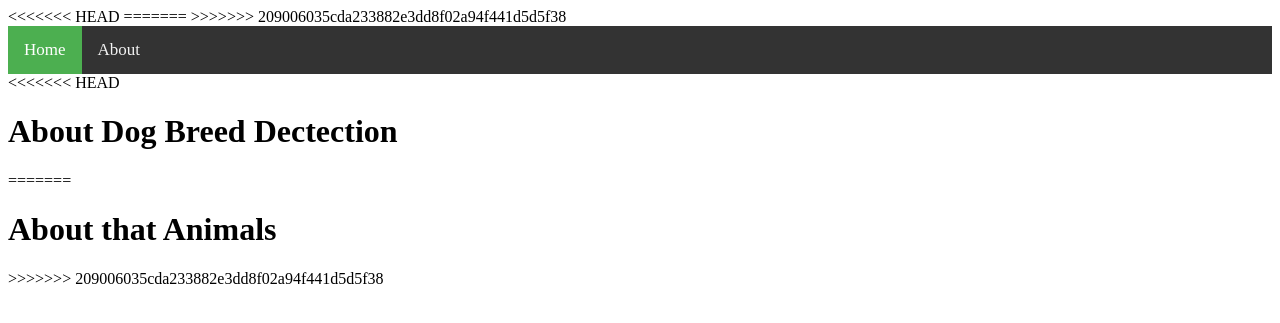
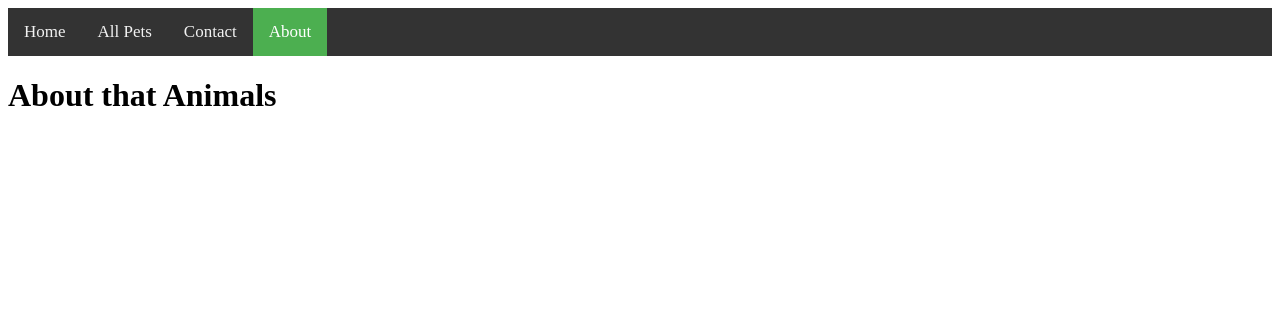
Before and after one commit to katelynburke/dog_breed_detection, a Flask app: page /about in a window 1280 px wide. Shown: the top 323 px of the page. Run offline with Flask 2, Linux system fonts and the light colour scheme; some libraries are stand-ins or nearby versions.

Commit message:
Nav bar on all pages

```diff
--- a/templates/about.html
+++ b/templates/about.html
@@ -2,11 +2,7 @@
 <html lang="en">
 <head>
     <meta charset="utf-8">
-<<<<<<< HEAD
-    <title>Dog Breed Detection</title>
-=======
     <title>Animal Identification</title>
->>>>>>> 209006035cda233882e3dd8f02a94f441d5d5f38
     <!-- Link and Script for Bootstrap -->
     <meta name="viewport" content="width=device-width, initial-scale=1">
     <script src="https://code.jquery.com/jquery-3.3.1.slim.min.js" integrity="sha384-q8i/X+965DzO0rT7abK41JStQIAqVgRVzpbzo5smXKp4YfRvH+8abtTE1Pi6jizo" crossorigin="anonymous"></script>
@@ -17,21 +13,16 @@
 </head>
 
 <body>
-    <nav>
-
         <div class="topnav">
-            <a class="active" href="{{ url_for('.upload') }}">Home</a>
-            <a href="{{ url_for('.About') }}">About</a>
-          </div>
-    </nav>
+                <a href="/">Home</a>
+                <a href="#allpets">All Pets</a>
+                <a href="#contact">Contact</a>
+                <a class="active" href="/about">About</a>
+         </div>
 
 
 
-<<<<<<< HEAD
-    <h1>About Dog Breed Dectection</h1>
-=======
     <h1>About that Animals</h1>
->>>>>>> 209006035cda233882e3dd8f02a94f441d5d5f38
 
     <!-- Script for D3.js  -->
     <script src="https://cdnjs.cloudflare.com/ajax/libs/d3/5.5.0/d3.min.js"></script>
--- a/templates/index.html
+++ b/templates/index.html
@@ -18,7 +18,7 @@
             <a class="active" href="/">Home</a>
             <a href="#allpets">All Pets</a>
             <a href="#contact">Contact</a>
-            <a href="#about">About</a>
+            <a href="/about">About</a>
      </div>
     <!-- <nav>
         <div class="topnav">
```
Also changed, not shown: templates/success.html (+7 -0 lines), static/images/Chihuahua-AP-KIDP62-645lc061113.jpg (added), static/images/IMG-8693.JPG (added), static/images/p3.jpg (added), static/images/unnamed-2.jpg (added), static/images/unnamed-3.jpg (added), static/images/unnamed-4.jpg (added), static/images/unnamed-5.jpg (added).
